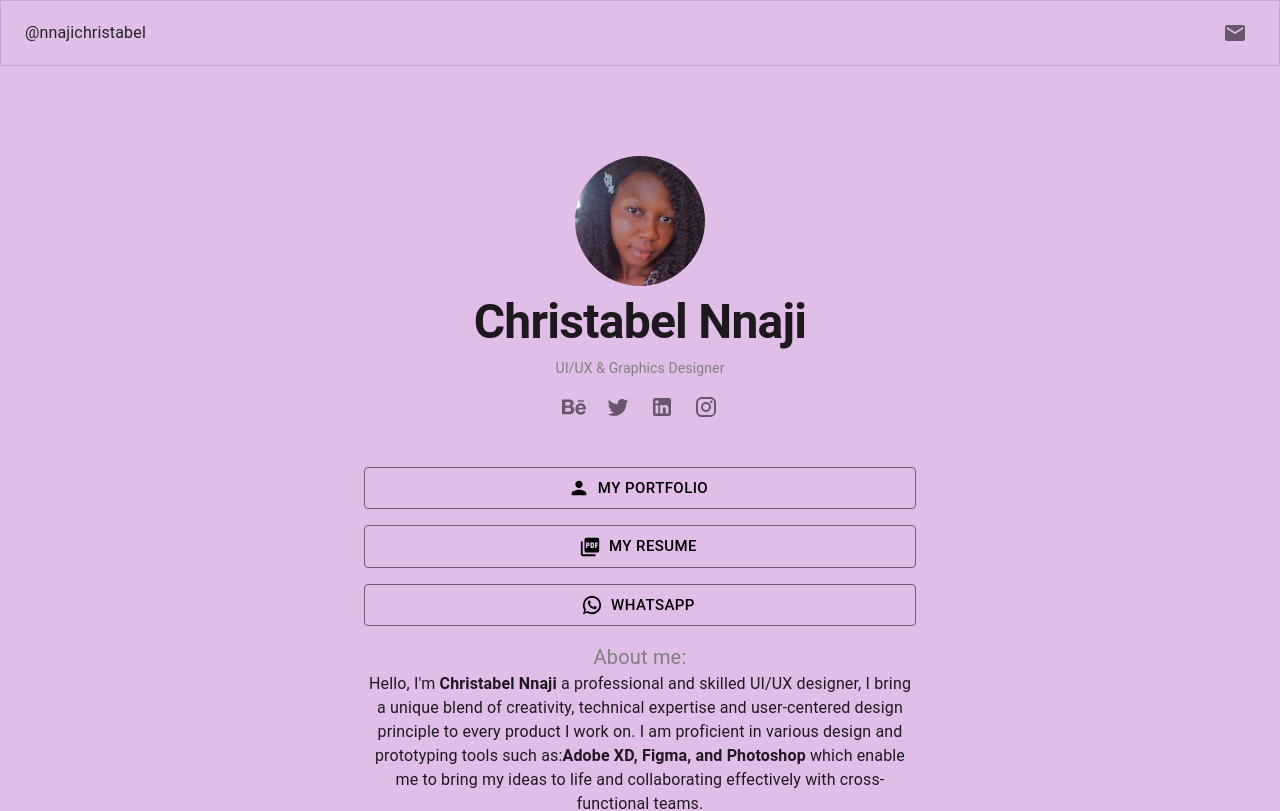
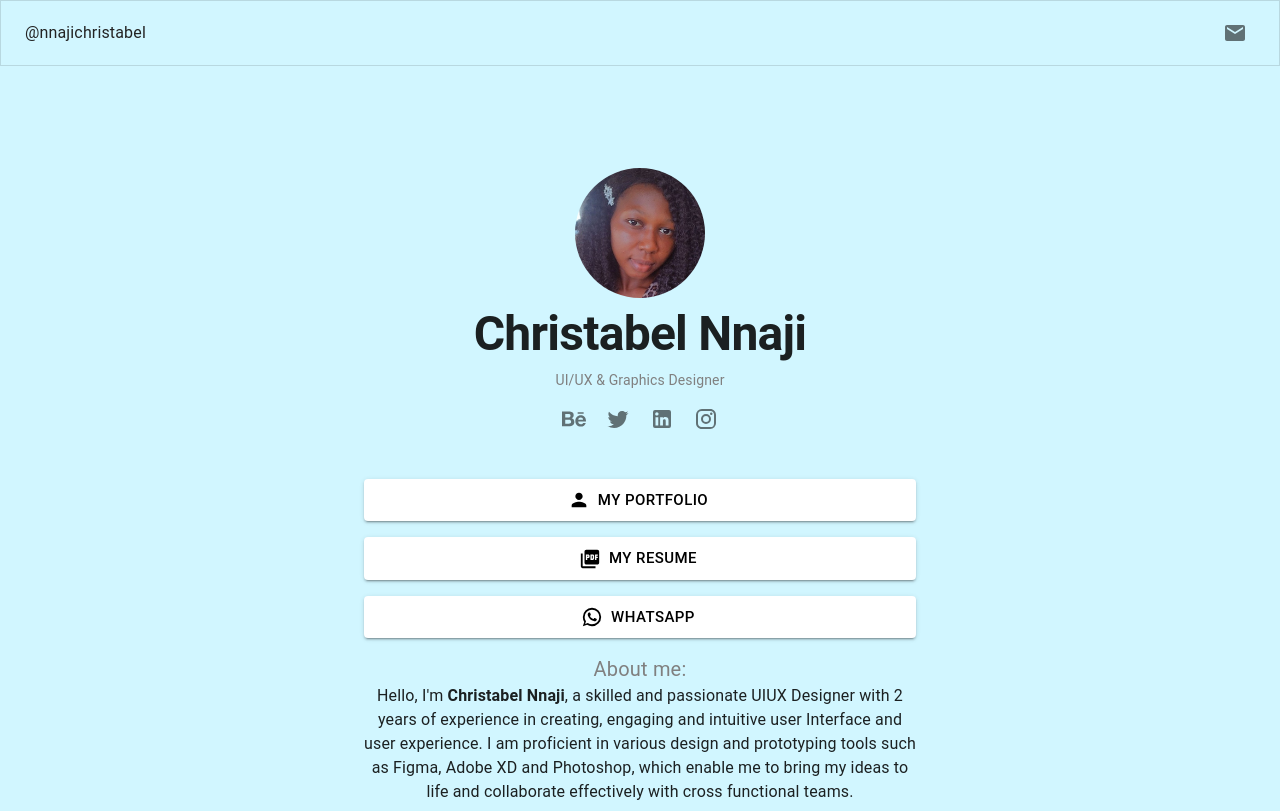
Before and after one commit to NICHOLAS-AGBO/Christabel_portfolio, a React (Create React App) app: page / in a window 1280 px wide. Shown: the top 811 px of the page. Built offline with nearby package versions, Linux system fonts and the light colour scheme.

Commit message:
#Portfolio details, adjusted

```diff
--- a/src/App.tsx
+++ b/src/App.tsx
@@ -51,32 +51,39 @@ function App() {
                             <svg xmlns="http://www.w3.org/2000/svg" viewBox="0 0 576 512" className={"behance"}>
                                 <path d="M232 237.2c31.8-15.2 48.4-38.2 48.4-74 0-70.6-52.6-87.8-113.3-87.8H0v354.4h171.8c64.4 0 124.9-30.9 124.9-102.9 0-44.5-21.1-77.4-64.7-89.7zM77.9 135.9H151c28.1 0 53.4 7.9 53.4 40.5 0 30.1-19.7 42.2-47.5 42.2h-79v-82.7zm83.3 233.7H77.9V272h84.9c34.3 0 56 14.3 56 50.6 0 35.8-25.9 47-57.6 47zm358.5-240.7H376V94h143.7v34.9zM576 305.2c0-75.9-44.4-139.2-124.9-139.2-78.2 0-131.3 58.8-131.3 135.8 0 79.9 50.3 134.7 131.3 134.7 61.3 0 101-27.6 120.1-86.3H509c-6.7 21.9-34.3 33.5-55.7 33.5-41.3 0-63-24.2-63-65.3h185.1c.3-4.2.6-8.7.6-13.2zM390.4 274c2.3-33.7 24.7-54.8 58.5-54.8 35.4 0 53.2 20.8 56.2 54.8H390.4z"/></svg>
                         </IconButton>
-                        <IconButton><Twitter/></IconButton>
-                        <IconButton><LinkedIn/></IconButton>
-                        <IconButton><Instagram/></IconButton>
+                        <IconButton href={"https://twitter.com/Nnaji_Christal?t=O_wFPasZiqBt7oco6Z6PHA&s=08"}><Twitter/></IconButton>
+                        <IconButton href={"https://www.linkedin.com/in/nnaji-christabel-271b63255"}><LinkedIn/></IconButton>
+                        <IconButton href={"https://instagram.com/nnaji_christy?igshid=ZDc4ODBmNjlmNQ=="}><Instagram/></IconButton>
                     </Stack>
 
                 </Stack>
 
 
                 <Stack direction={"column"} alignItems={"center"} justifyContent={"center"} rowGap={2}>
-                    <Button variant={"outlined"} target={"_blank"} href={"https://www.behance.net/nnajichristabel"} fullWidth size={"large"} startIcon={<Person/>}>
+                    <Button sx={{bgcolor: "white", color: "black",
+                        "&:hover":{bgcolor: "white", color: "black",}}}
+                        variant={"contained"} target={"_blank"}
+                        href={"https://www.behance.net/nnajichristabel"} fullWidth size={"large"} startIcon={<Person/>}>
                         My Portfolio
                     </Button>
-                    <Button variant={"outlined"} href={"#"} download fullWidth size={"large"} startIcon={<PictureAsPdf/>}>
+                    <Button sx={{bgcolor: "white", color: "black",
+                        "&:hover":{bgcolor: "white", color: "black",}}}
+                            variant={"contained"} href={"/my_resume.pdf"} download={"Christabel_Nnaji"} fullWidth size={"large"} startIcon={<PictureAsPdf/>}>
                         My Resume
                     </Button>
-                    <Button target={"_blank"} href={"https://wa.me/+2348104614410"} variant={"outlined"} fullWidth size={"large"} startIcon={<WhatsApp/>}>
+                    <Button sx={{bgcolor: "white", color: "black",
+                        "&:hover":{bgcolor: "white", color: "black",}}}
+                        variant={"contained"} target={"_blank"}
+                        href={"https://wa.me/+2348104614410"} fullWidth size={"large"} startIcon={<WhatsApp/>}>
                         Whatsapp
                     </Button>
                     <Box textAlign={"center"}>
                         <Typography sx={{fontSize: "h6.fontSize"}} color={"grayText"}>About me:</Typography>
                         <Typography>
-                            Hello, I'm <b>Christabel Nnaji</b> a professional and skilled UI/UX designer, I bring a
-                            unique blend of creativity, technical expertise and user-centered design principle to
-                            every product I work on. I am proficient in various design and prototyping tools such as:
-                            <b>Adobe XD, Figma, and Photoshop</b> which enable me to bring my ideas to life and collaborating
-                            effectively with cross-functional teams.
+                            Hello, I'm <b>Christabel Nnaji</b>, a skilled and passionate UIUX Designer with 2 years of experience
+                            in creating, engaging and intuitive user Interface and user experience. I am proficient in various design and
+                            prototyping tools such as Figma, Adobe XD and Photoshop,
+                            which enable me to bring my ideas to life and collaborate effectively with cross functional teams.
                         </Typography>
                     </Box>
                 </Stack>
--- a/src/components/UITheme.tsx
+++ b/src/components/UITheme.tsx
@@ -1,6 +1,5 @@
 import {createContext, FC, ReactNode, useCallback, useEffect, useMemo, useState} from "react";
 import {createTheme, CssBaseline, PaletteMode, Paper, ThemeOptions, ThemeProvider, useMediaQuery} from "@mui/material";
-import {purple} from "@mui/material/colors";
 
 const lightTheme:ThemeOptions = {
     palette: {
@@ -12,7 +11,7 @@ const lightTheme:ThemeOptions = {
             main: "#fff"
         },
         background:{
-            paper: purple["100"]
+            paper: "#D1F6FF"
         }
     }
 };
```
Also changed, not shown: 1 other file (tests, documents, lock files or other folders).
